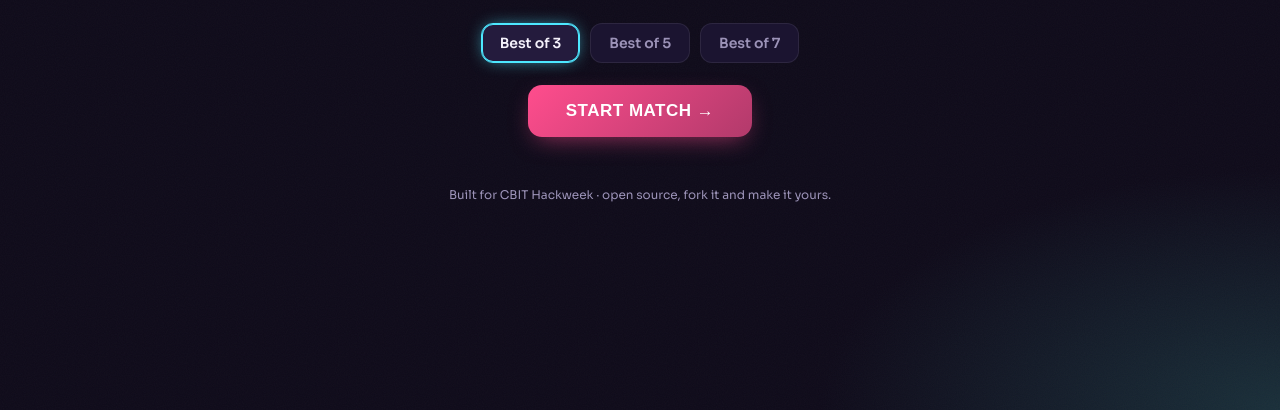
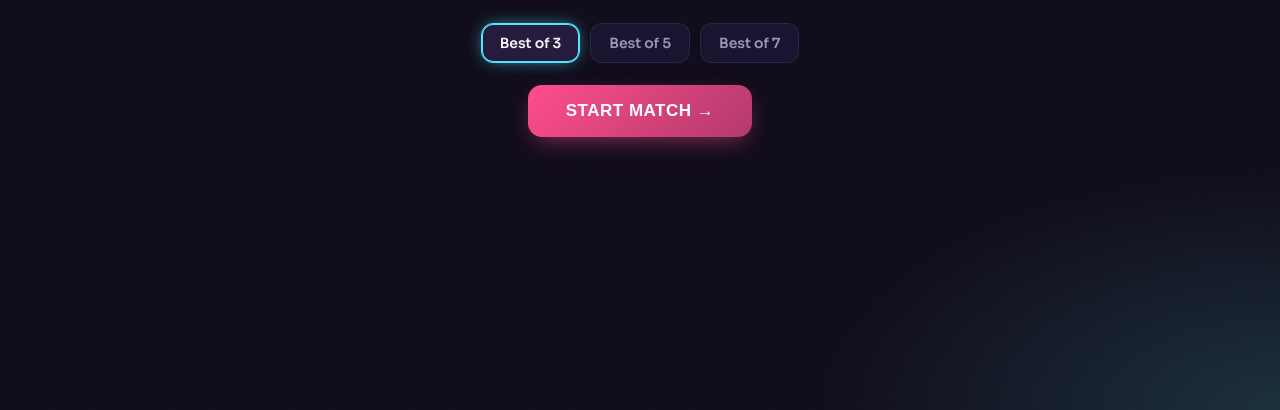
Before and after one commit to pranavi-kasani/rock-paper-scissors-game, a plain HTML site: page index.html in a window 1280 px wide. Shown: the part 390-800 px from the top of the page. Drawn offline with Linux system fonts and the light colour scheme; a web font is replaced by a local one.

Commit message:
Updated Rock Paper Scissors game

```diff
--- a/index.html
+++ b/index.html
@@ -77,8 +77,6 @@
       <button class="ghost-btn" id="menuBtn">Change mode</button>
     </div>
   </section>
-
-  <footer>Built for CBIT Hackweek · open source, fork it and make it yours.</footer>
 </div>
 
 <script src="script.js"></script>
```
